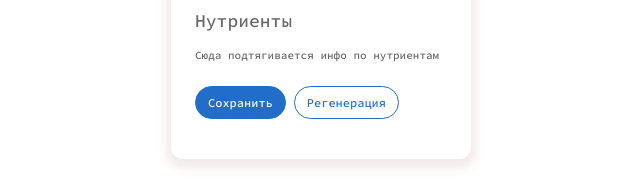
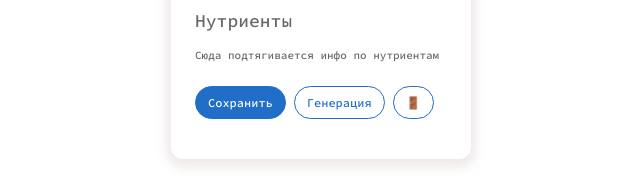
Before and after one commit to ProductCardService/Frontend, a React (Vite) app: page /edit/1 in a window 1280 px wide. Shown: the part 582-767 px from the top of the page, without its empty margins (319-959 px from the left). Built offline with nearby package versions, Linux system fonts and the light colour scheme; no server answers.

Commit message:
change button type and add button for exit

```diff
--- a/src/component/card/card.tsx
+++ b/src/component/card/card.tsx
@@ -40,7 +40,7 @@ const Card: React.FC<CardProps> = (props) => {
                     <Paragraph text={"Сюда подтягивается инфо по нутриентам"}/>
                 </div>
                 <div className="card__buttons">
-                    <Button title={"Редактировать"} buttonType={ButtonType.FillBGrey} onClick={editCard}/>
+                    <Button title={"Редактировать"} buttonType={ButtonType.FillBlue} onClick={editCard}/>
                     <Button title={"Удалить"} buttonType={ButtonType.OutlineGrey} onClick={deleteCard}/>
                 </div>
             </div>
--- a/src/component/create-card/create-card.css
+++ b/src/component/create-card/create-card.css
@@ -54,6 +54,7 @@
     align-self: start;
     display: flex;
     flex-direction: row;
+    flex-wrap: wrap;
     column-gap: 8px;
     row-gap: 8px;
 }
--- a/src/component/create-card/create-card.tsx
+++ b/src/component/create-card/create-card.tsx
@@ -22,13 +22,14 @@ interface CreateCardProps{
     addTag: (tag: string) => void,
     image: string,
     saveCard: () => void,
+    exit: () => void,
     regenerateImages: () => void,
     regenerateDescriptions: () => void,
     regenerateTags: () => void,
 }
 const CreateCard: React.FC<CreateCardProps> = (props) => {
     const {
-        title, saveCard, description, descriptionVariant, setDescriptionVariant,
+        title, saveCard, exit, description, descriptionVariant, setDescriptionVariant,
         imageVariant, setImageVariant, image, tags, removeTag, addTag,
         regenerateImages, regenerateDescriptions, regenerateTags
     } = props;
@@ -81,7 +82,8 @@ const CreateCard: React.FC<CreateCardProps> = (props) => {
                 </div>
                 <div className="card__buttons">
                     <Button title={"Сохранить"} buttonType={ButtonType.FillBlue} onClick={saveCard}/>
-                    <Button title={"Регенерация"} buttonType={ButtonType.OutlineBlue} onClick={regenerateAll}/>
+                    <Button title={"Генерация"} buttonType={ButtonType.OutlineBlue} onClick={regenerateAll}/>
+                    <Button title={"🚪"} buttonType={ButtonType.OutlineBlue} onClick={exit}/>
                 </div>
             </div>
         </div>
--- a/src/component/new-card/new-card.tsx
+++ b/src/component/new-card/new-card.tsx
@@ -21,7 +21,7 @@ const NewCard: React.FC<NewCardProps> = (props) => {
             <div className="new-card__body">
                 <Heading title="Добавить новый продукт" />
                 <Input placeholder={"Введите название продукта..."} value={title} onChange={(e) => setTitle(e.target.value)}/>
-                <Button title={"Перейти к генерации"} buttonType={ButtonType.FillBGrey} onClick={createCardWithCheckingTitle}/>
+                <Button title={"Перейти к генерации"} buttonType={ButtonType.FillBlue} onClick={createCardWithCheckingTitle}/>
             </div>
         </div>
     )
--- a/src/pages/edit-or-create-card.tsx
+++ b/src/pages/edit-or-create-card.tsx
@@ -72,6 +72,10 @@ const CreateCardPage = () => {
         navigate("/");
     }
 
+    const returnToCardListPage = () => {
+        navigate("/");
+    }
+
     const [descriptionVariant, setDescriptionVariant] = useState(0);
     const [imageVariant, setImageVariant] = useState(0);
     const removeTag = (tag: string) => {
@@ -93,6 +97,7 @@ const CreateCardPage = () => {
                 tags={tags}
                 image={images[imageVariant]}
                 saveCard={saveOrEditCard}
+                exit={returnToCardListPage}
                 regenerateImages={regenerateImages}
                 regenerateDescriptions={regenerateDescriptions}
                 regenerateTags={regenerateTags}
```
